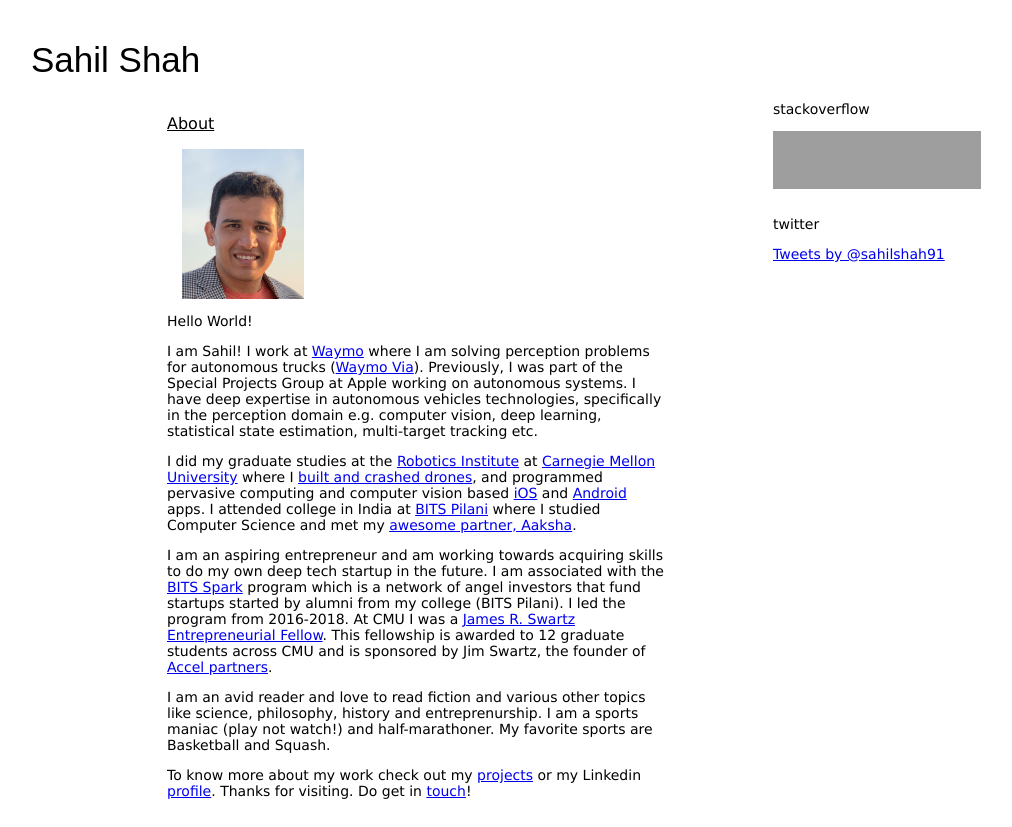
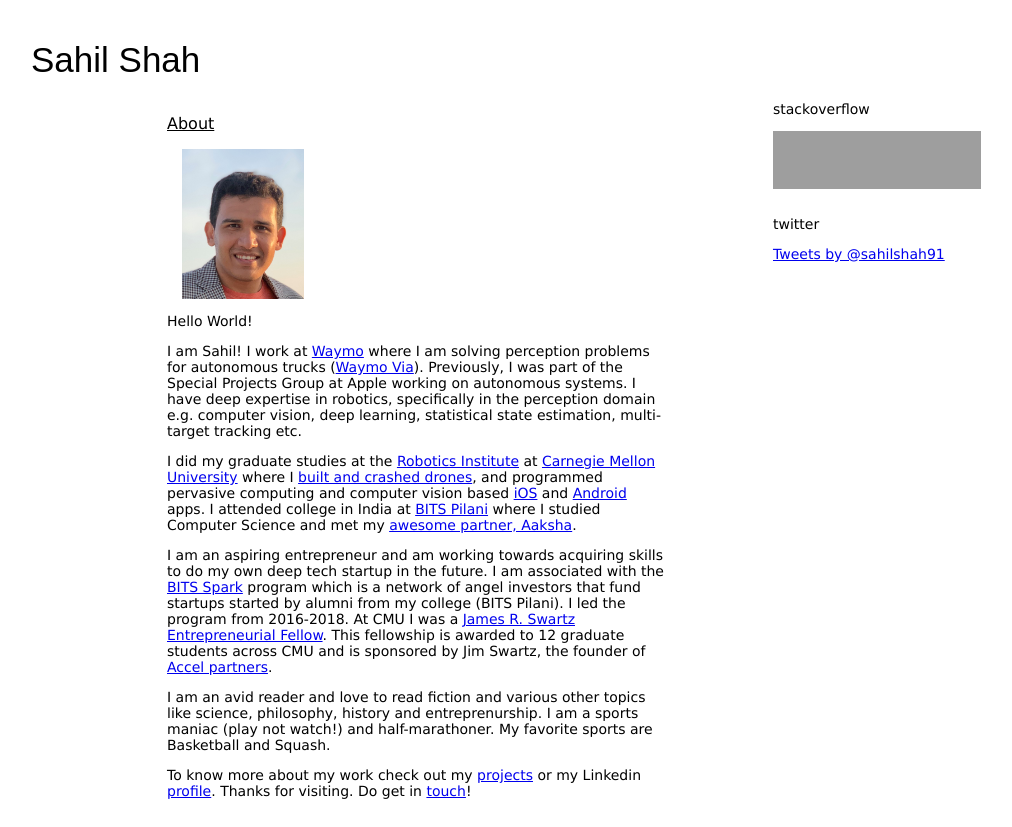
Before and after one commit to sahilshah/sahilshahnet, a plain HTML site: page public/index.html in a window 1280 px wide. Shown: the whole page, without its empty margins (59-1071 px from the left). Drawn offline with Linux system fonts and the light colour scheme; grey boxes are pictures that could not be loaded.

Commit message:
Replace autonomous vehicles technologies with robotics

```diff
--- a/public/index.html
+++ b/public/index.html
@@ -48,7 +48,7 @@
 						Hello World!
 					</p>
 					<p>
-						I am Sahil! I work at <a href="https://waymo.com" target="_blank">Waymo</a> where I am solving perception problems for autonomous trucks (<a href="https://waymo.com/waymo-via/" target="_blank">Waymo Via</a>). Previously, I was part of the Special Projects Group at Apple working on autonomous systems. I have deep expertise in autonomous vehicles technologies, specifically in the perception domain e.g. computer vision, deep learning, statistical state estimation, multi-target tracking etc.
+						I am Sahil! I work at <a href="https://waymo.com" target="_blank">Waymo</a> where I am solving perception problems for autonomous trucks (<a href="https://waymo.com/waymo-via/" target="_blank">Waymo Via</a>). Previously, I was part of the Special Projects Group at Apple working on autonomous systems. I have deep expertise in robotics, specifically in the perception domain e.g. computer vision, deep learning, statistical state estimation, multi-target tracking etc.
 					</p>
 					<p>
 						I did my graduate studies at the <a href="http://ri.cmu.edu" target="_blank">Robotics Institute</a> at <a href="http://cmu.edu" target="_blank">Carnegie Mellon University</a> where I <a href="projects#P1">built and crashed drones</a>,   and programmed pervasive computing and computer vision based <a href="projects#P4">iOS</a> and <a href="projects#P3">Android</a> apps. I attended college in India at <a href="http://www.bits-pilani.ac.in" target="_blank">BITS Pilani</a> where I studied Computer Science and met my <a href="https://aaksham.com" target="_blank">awesome partner, Aaksha</a>.
```
